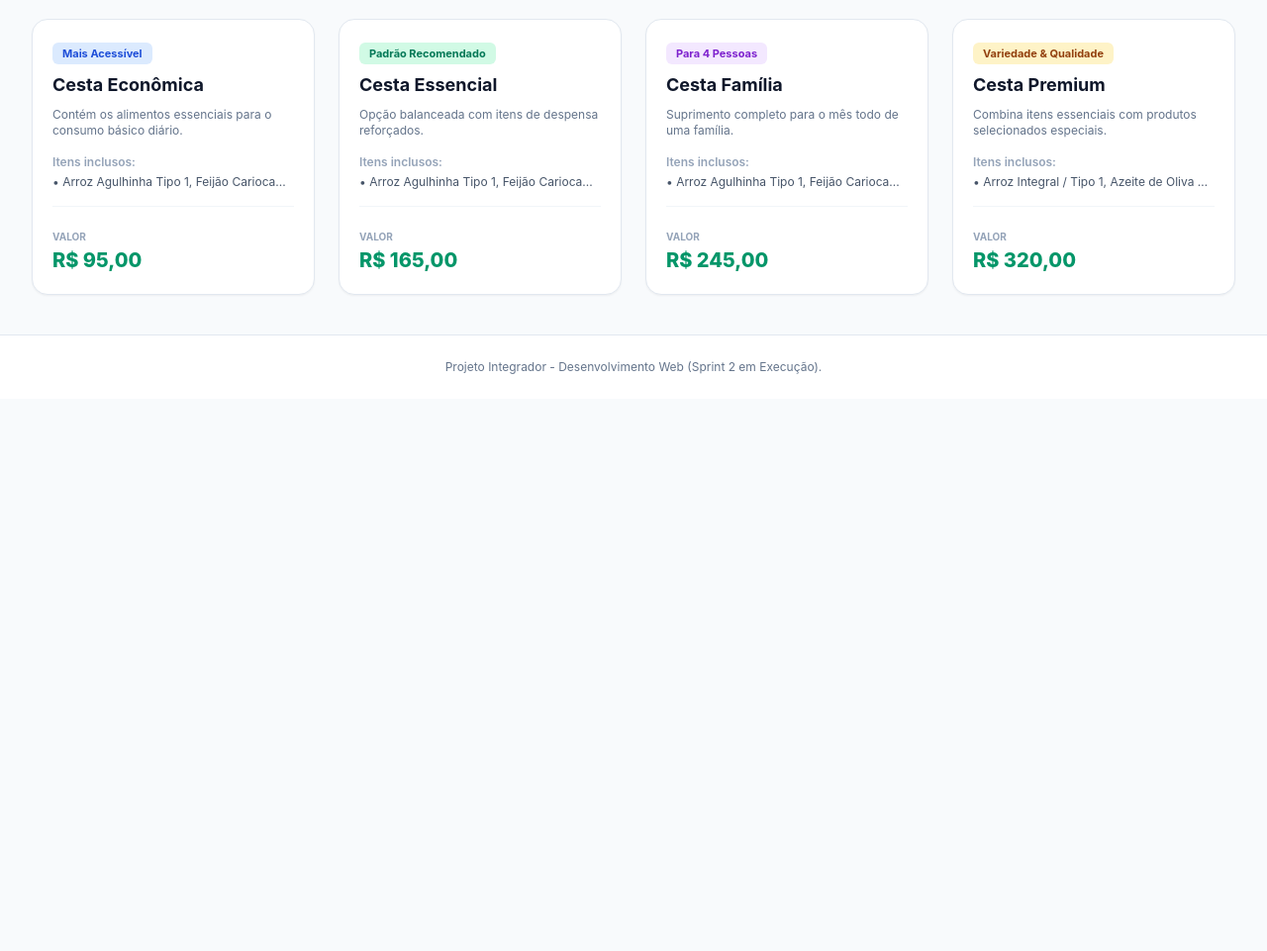
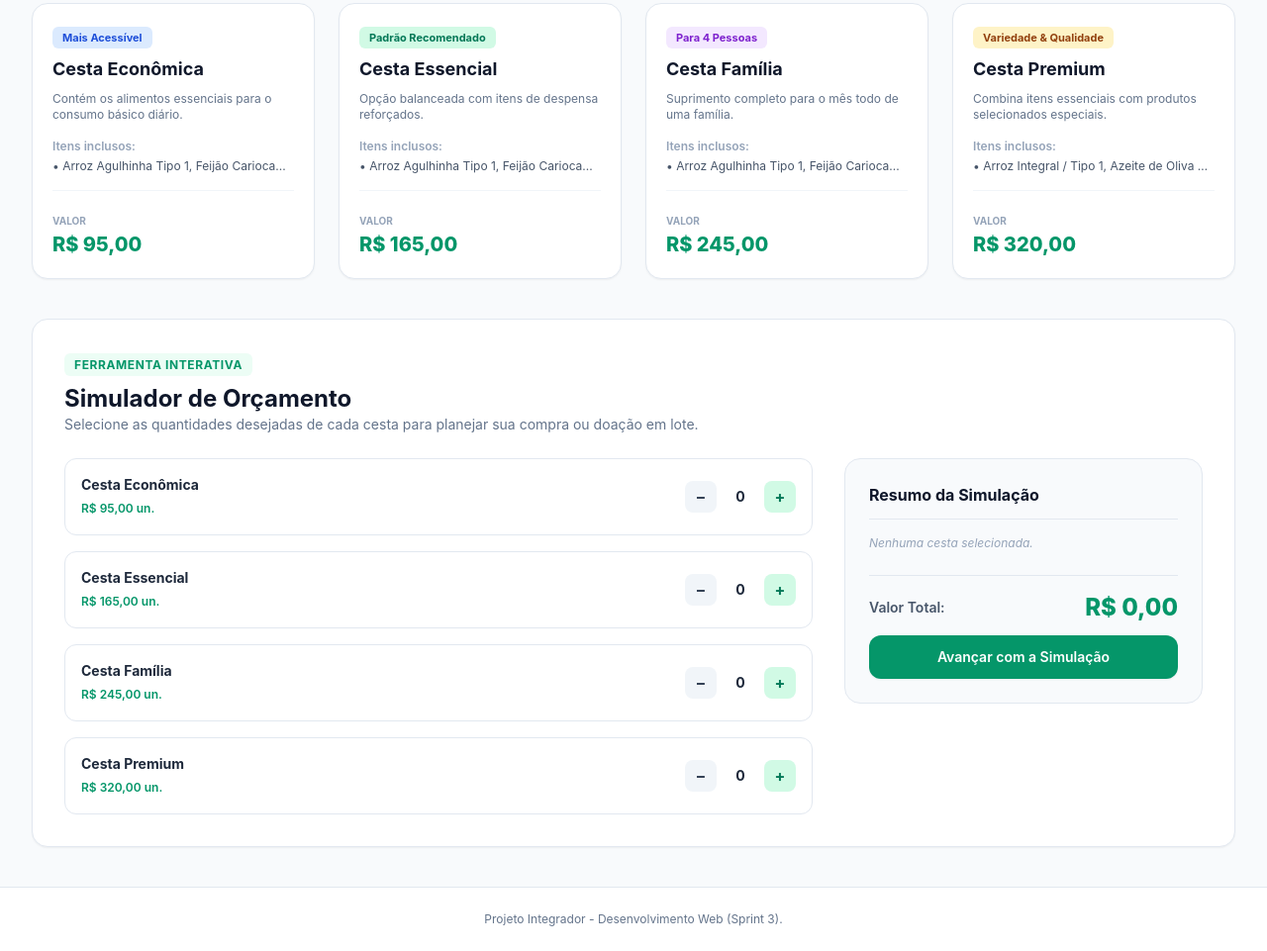
Before and after one commit to gbochi/Projeto_CestaInfo, a plain HTML site: page index.html in a window 1280 px wide. Shown: the part 494-1455 px from the top of the page at 99% size. Before the commit the page ends 897 px from the top, so only its background shows below. Drawn offline with nearby package versions, Linux system fonts and the light colour scheme.

Commit message:
Sprint 3: Implementação da Calculadora de Orçamento (US04).

```diff
--- a/index.html
+++ b/index.html
@@ -3,7 +3,7 @@
 <head>
     <meta charset="UTF-8">
     <meta name="viewport" content="width=device-width, initial-scale=1.0">
-    <title>Cestas Básicas - Catálogo e Filtros (Sprint 2)</title>
+    <title>Cestas Básicas - Simulador de Orçamento (Sprint 3)</title>
     <!-- Tailwind CSS CDN -->
     <script src="https://cdn.tailwindcss.com"></script>
     <link rel="stylesheet" href="styles.css">
@@ -14,7 +14,10 @@
     <header class="bg-white border-b border-slate-200 shadow-sm sticky top-0 z-10">
         <div class="max-w-7xl mx-auto px-4 sm:px-6 lg:px-8 h-16 flex items-center justify-between">
             <h1 class="font-bold text-lg text-emerald-700">Comércio de Cestas Básicas</h1>
-            <span class="text-xs bg-emerald-100 text-emerald-800 font-semibold px-2.5 py-1 rounded-full">Sprint 2</span>
+            <div class="flex items-center space-x-3">
+                <a href="#simulatorSection" class="text-xs bg-emerald-50 text-emerald-700 hover:bg-emerald-100 font-semibold px-3 py-1.5 rounded-xl transition">Ir para o Simulador</a>
+                <span class="text-xs bg-emerald-100 text-emerald-800 font-semibold px-2.5 py-1 rounded-full">Sprint 3</span>
+            </div>
         </div>
     </header>
 
@@ -22,25 +25,21 @@
     <section class="bg-emerald-900 text-white py-12 px-4 text-center">
         <div class="max-w-3xl mx-auto space-y-3">
             <h2 class="text-3xl font-extrabold">Qualidade e Economia para sua Família</h2>
-            <p class="text-slate-200 text-sm sm:text-base">Utilize nossos filtros abaixo para encontrar rapidamente a cesta ideal com base nas suas necessidades e orçamento.</p>
+            <p class="text-slate-200 text-sm sm:text-base">Utilize nossos filtros, conheça os produtos e monte sua simulação de orçamento em tempo real.</p>
         </div>
     </section>
 
     <!-- Conteúdo Principal -->
-    <main class="max-w-7xl mx-auto px-4 sm:px-6 lg:px-8 py-10 flex-1 w-full space-y-8">
+    <main class="max-w-7xl mx-auto px-4 sm:px-6 lg:px-8 py-10 flex-1 w-full space-y-10">
 
-        <!-- Área de Controles: Busca e Filtros (Sprint 2) -->
+        <!-- Área de Controles: Busca e Filtros (US03) -->
         <section class="bg-white p-6 rounded-2xl shadow-sm border border-slate-200">
             <div class="grid grid-cols-1 md:grid-cols-3 gap-6">
-
-                <!-- Busca por texto livre (Nome ou Itens) -->
                 <div>
                     <label class="block text-xs font-semibold text-slate-500 uppercase tracking-wider mb-2">Buscar Cesta ou Item</label>
                     <input type="text" id="searchInput" placeholder="Ex: Arroz, Cesta Família..."
                         class="w-full px-4 py-2.5 bg-slate-50 border border-slate-200 rounded-xl focus:outline-none focus:ring-2 focus:ring-emerald-500 text-sm transition">
                 </div>
-
-                <!-- Filtro por Categoria -->
                 <div>
                     <label class="block text-xs font-semibold text-slate-500 uppercase tracking-wider mb-2">Filtrar por Categoria</label>
                     <select id="categoryFilter" class="w-full px-3 py-2.5 bg-slate-50 border border-slate-200 rounded-xl focus:outline-none focus:ring-2 focus:ring-emerald-500 text-sm transition">
@@ -51,8 +50,6 @@
                         <option value="premium">Cesta Premium</option>
                     </select>
                 </div>
-
-                <!-- Filtro por Faixa de Preço Máximo -->
                 <div>
                     <label class="block text-xs font-semibold text-slate-500 uppercase tracking-wider mb-2">
                         Preço Máximo: <span id="priceValue" class="font-bold text-emerald-600">R$ 350,00</span>
@@ -60,7 +57,6 @@
                     <input type="range" id="priceFilter" min="80" max="350" step="10" value="350"
                         class="w-full accent-emerald-600 cursor-pointer mt-2">
                 </div>
-
             </div>
         </section>
 
@@ -76,15 +72,50 @@
                 </span>
             </div>
 
-            <!-- Grid de Cards Renderizado via JS -->
             <div id="basketsGrid" class="grid grid-cols-1 md:grid-cols-2 lg:grid-cols-4 gap-6">
                 <!-- Cards injetados via JavaScript -->
             </div>
 
-            <!-- Estado Vazio (Caso nenhum produto seja encontrado) -->
             <div id="emptyState" class="hidden text-center py-12 bg-white rounded-2xl border border-dashed border-slate-300 mt-4">
                 <h4 class="text-slate-700 font-semibold">Nenhuma cesta encontrada</h4>
                 <p class="text-slate-500 text-sm mt-1">Tente redefinir os filtros ou alterar os termos da busca.</p>
+            </div>
+        </section>
+
+        <!-- Seção do Simulador de Orçamento / Calculadora (Sprint 3 - US04) -->
+        <section id="simulatorSection" class="bg-white p-6 sm:p-8 rounded-2xl shadow-sm border border-slate-200 space-y-6 scroll-mt-20">
+            <div>
+                <span class="text-xs font-bold text-emerald-600 bg-emerald-50 px-2.5 py-1 rounded-md uppercase tracking-wider">Ferramenta Interativa</span>
+                <h3 class="text-2xl font-bold text-slate-900 mt-2">Simulador de Orçamento</h3>
+                <p class="text-sm text-slate-500">Selecione as quantidades desejadas de cada cesta para planejar sua compra ou doação em lote.</p>
+            </div>
+
+            <div class="grid grid-cols-1 lg:grid-cols-3 gap-8">
+                <!-- Controles de Quantidade por Cesta -->
+                <div id="simulatorControls" class="lg:col-span-2 space-y-4">
+                    <!-- Gerado dinamicamente via JS -->
+                </div>
+
+                <!-- Painel de Resumo da Compra -->
+                <div class="bg-slate-50 p-6 rounded-2xl border border-slate-200 flex flex-col justify-between space-y-6 h-fit">
+                    <div class="space-y-4">
+                        <h4 class="font-bold text-slate-900 text-base border-b border-slate-200 pb-3">Resumo da Simulação</h4>
+                        <div id="summaryItems" class="space-y-2 text-sm text-slate-600">
+                            <p class="text-slate-400 italic text-xs">Nenhuma cesta selecionada.</p>
+                        </div>
+                    </div>
+
+                    <div class="pt-4 border-t border-slate-200 space-y-3">
+                        <div class="flex items-center justify-between">
+                            <span class="text-sm font-semibold text-slate-600">Valor Total:</span>
+                            <span id="grandTotal" class="text-2xl font-extrabold text-emerald-600">R$ 0,00</span>
+                        </div>
+                        <button onclick="alert('Simulação finalizada com sucesso! Esta versão contempla o escopo interativo da US04.')"
+                            class="w-full bg-emerald-600 hover:bg-emerald-700 text-white font-semibold py-3 rounded-xl transition text-sm shadow-sm">
+                            Avançar com a Simulação
+                        </button>
+                    </div>
+                </div>
             </div>
         </section>
 
@@ -92,7 +123,7 @@
 
     <!-- Rodapé -->
     <footer class="bg-white border-t border-slate-200 py-6 text-center text-xs text-slate-500">
-        <p>Projeto Integrador - Desenvolvimento Web (Sprint 2 em Execução).</p>
+        <p>Projeto Integrador - Desenvolvimento Web (Sprint 3).</p>
     </footer>
 
     <script src="script.js"></script>
--- a/script.js
+++ b/script.js
@@ -1,4 +1,4 @@
-// Base de dados completa para suportar os filtros da Sprint 2 (US03)
+// Base de dados completa com controle de quantidade para o simulador (US04)
 const baskets = [
     {
         id: 'economica',
@@ -13,7 +13,8 @@ const baskets = [
             { name: 'Feijão Carioca', qty: '2 kg' },
             { name: 'Açúcar Refinado', qty: '2 kg' },
             { name: 'Óleo de Soja', qty: '900 ml' }
-        ]
+        ],
+        quantity: 0
     },
     {
         id: 'essencial',
@@ -28,7 +29,8 @@ const baskets = [
             { name: 'Feijão Carioca', qty: '3 kg' },
             { name: 'Café Tradicional', qty: '500 g' },
             { name: 'Farinha de Trigo', qty: '2 kg' }
-        ]
+        ],
+        quantity: 0
     },
     {
         id: 'familia',
@@ -43,7 +45,8 @@ const baskets = [
             { name: 'Feijão Carioca', qty: '5 kg' },
             { name: 'Leite UHT Integral', qty: '6 litros' },
             { name: 'Café Moído', qty: '1 kg' }
-        ]
+        ],
+        quantity: 0
     },
     {
         id: 'premium',
@@ -58,7 +61,8 @@ const baskets = [
             { name: 'Azeite de Oliva Extra Virgem', qty: '500 ml' },
             { name: 'Café Gourmet Moído', qty: '500 g' },
             { name: 'Mel Natural', qty: '250 g' }
-        ]
+        ],
+        quantity: 0
     }
 ];
 
@@ -67,7 +71,7 @@ const formatCurrency = (value) => {
     return new Intl.NumberFormat('pt-BR', { style: 'currency', currency: 'BRL' }).format(value);
 };
 
-// Função para renderizar os cards na tela
+// Função para renderizar os cards na vitrine
 function renderBaskets(filteredList) {
     const grid = document.getElementById('basketsGrid');
     const emptyState = document.getElementById('emptyState');
@@ -110,6 +114,74 @@ function renderBaskets(filteredList) {
     });
 }
 
+// Renderiza os controles de quantidade do Simulador (US04)
+function renderSimulatorControls() {
+    const container = document.getElementById('simulatorControls');
+    container.innerHTML = '';
+
+    baskets.forEach(basket => {
+        const row = document.createElement('div');
+        row.className = "flex items-center justify-between bg-white p-4 rounded-xl border border-slate-200 shadow-xs";
+
+        row.innerHTML = `
+            <div>
+                <h5 class="font-bold text-slate-800 text-sm">${basket.name}</h5>
+                <span class="text-xs text-emerald-600 font-semibold">${formatCurrency(basket.price)} un.</span>
+            </div>
+            <div class="flex items-center space-x-3">
+                <button onclick="updateQuantity('${basket.id}', -1)" class="w-8 h-8 rounded-lg bg-slate-100 hover:bg-slate-200 text-slate-700 font-bold flex items-center justify-center transition">−</button>
+                <span id="qty-${basket.id}" class="w-6 text-center font-bold text-slate-800 text-sm">${basket.quantity}</span>
+                <button onclick="updateQuantity('${basket.id}', 1)" class="w-8 h-8 rounded-lg bg-emerald-100 hover:bg-emerald-200 text-emerald-700 font-bold flex items-center justify-center transition">+</button>
+            </div>
+        `;
+        container.appendChild(row);
+    });
+
+    updateSimulatorSummary();
+}
+
+// Atualiza a quantidade de uma cesta (com piso em 0)
+function updateQuantity(id, delta) {
+    const basket = baskets.find(b => b.id === id);
+    if (basket) {
+        basket.quantity = Math.max(0, basket.quantity + delta);
+        document.getElementById(`qty-${id}`).textContent = basket.quantity;
+        updateSimulatorSummary();
+    }
+}
+
+// Atualiza o resumo financeiro do simulador em tempo real
+function updateSimulatorSummary() {
+    const summaryContainer = document.getElementById('summaryItems');
+    const grandTotalLabel = document.getElementById('grandTotal');
+
+    summaryContainer.innerHTML = '';
+    let total = 0;
+    let activeItemsCount = 0;
+
+    baskets.forEach(basket => {
+        if (basket.quantity > 0) {
+            activeItemsCount++;
+            const subtotal = basket.quantity * basket.price;
+            total += subtotal;
+
+            const itemRow = document.createElement('div');
+            itemRow.className = "flex justify-between items-center text-xs";
+            itemRow.innerHTML = `
+                <span>${basket.quantity}x ${basket.name}</span>
+                <span class="font-semibold text-slate-700">${formatCurrency(subtotal)}</span>
+            `;
+            summaryContainer.appendChild(itemRow);
+        }
+    });
+
+    if (activeItemsCount === 0) {
+        summaryContainer.innerHTML = `<p class="text-slate-400 italic text-xs">Nenhuma cesta selecionada.</p>`;
+    }
+
+    grandTotalLabel.textContent = formatCurrency(total);
+}
+
 // Lógica de Filtragem Dinâmica (US03)
 function filterBaskets() {
     const searchTerm = document.getElementById('searchInput').value.toLowerCase();
@@ -128,9 +200,10 @@ function filterBaskets() {
     renderBaskets(filtered);
 }
 
-// Inicialização dos Event Listeners para Busca em Tempo Real
+// Inicialização Geral
 document.addEventListener('DOMContentLoaded', () => {
     renderBaskets(baskets);
+    renderSimulatorControls();
 
     document.getElementById('searchInput').addEventListener('input', filterBaskets);
     document.getElementById('categoryFilter').addEventListener('change', filterBaskets);
--- a/styles.css
+++ b/styles.css
@@ -1,4 +1,4 @@
 body {
     font-family: 'Inter', sans-serif;
+    scroll-behavior: smooth;
 }
-/* Suporte a transições suaves de layout */
```
